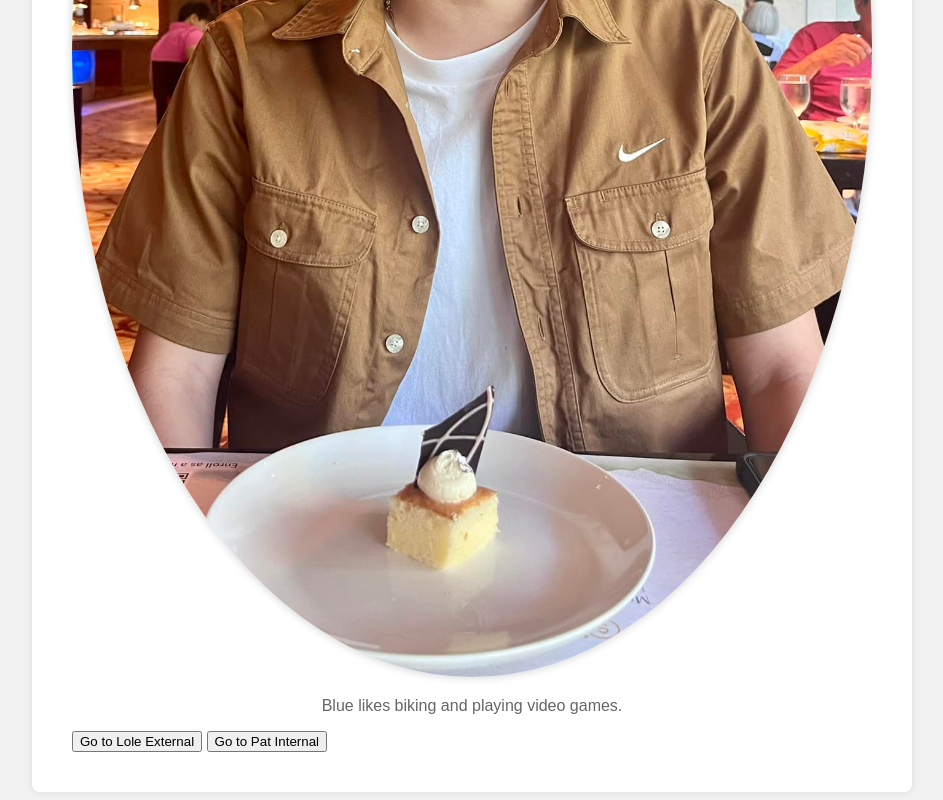
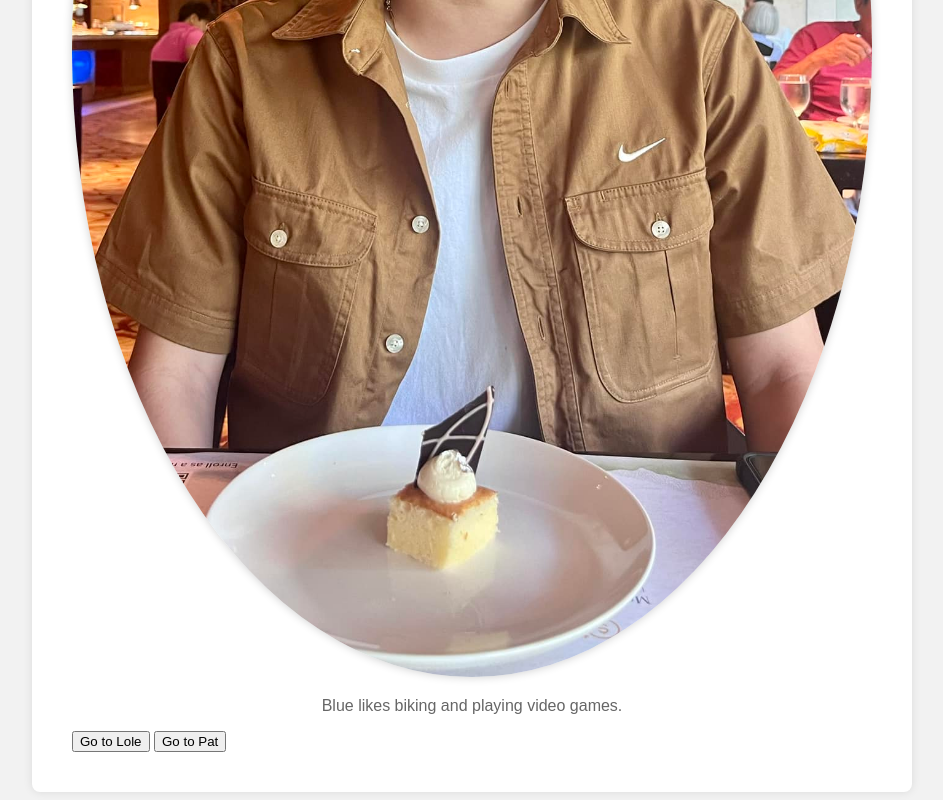
Before and after one commit to damiAlam/amen, a plain HTML site: page index.html in a window 1280 px wide. Shown: the part 709-1509 px from the top of the page, without its empty margins (168-1111 px from the left). Drawn offline with Linux system fonts and the light colour scheme.

Commit message:
Update index.html

```diff
--- a/index.html
+++ b/index.html
@@ -9,8 +9,8 @@
         <h1>Blue's Infographic</h1>
         <img src="assets/blue_profile.jpg" alt="Blue's Profile Picture">
         <p>Blue likes biking and playing video games.</p>
-        <button onclick="window.location.href = 'lole_external.html';">Go to Lole External</button>
-        <button onclick="window.location.href = 'pat_internal.html';">Go to Pat Internal</button>
+        <button onclick="window.location.href = 'lole_external.html';">Go to Lole </button>
+        <button onclick="window.location.href = 'pat_internal.html';">Go to Pat </button>
     </div>
 </body>
 </html>
```
